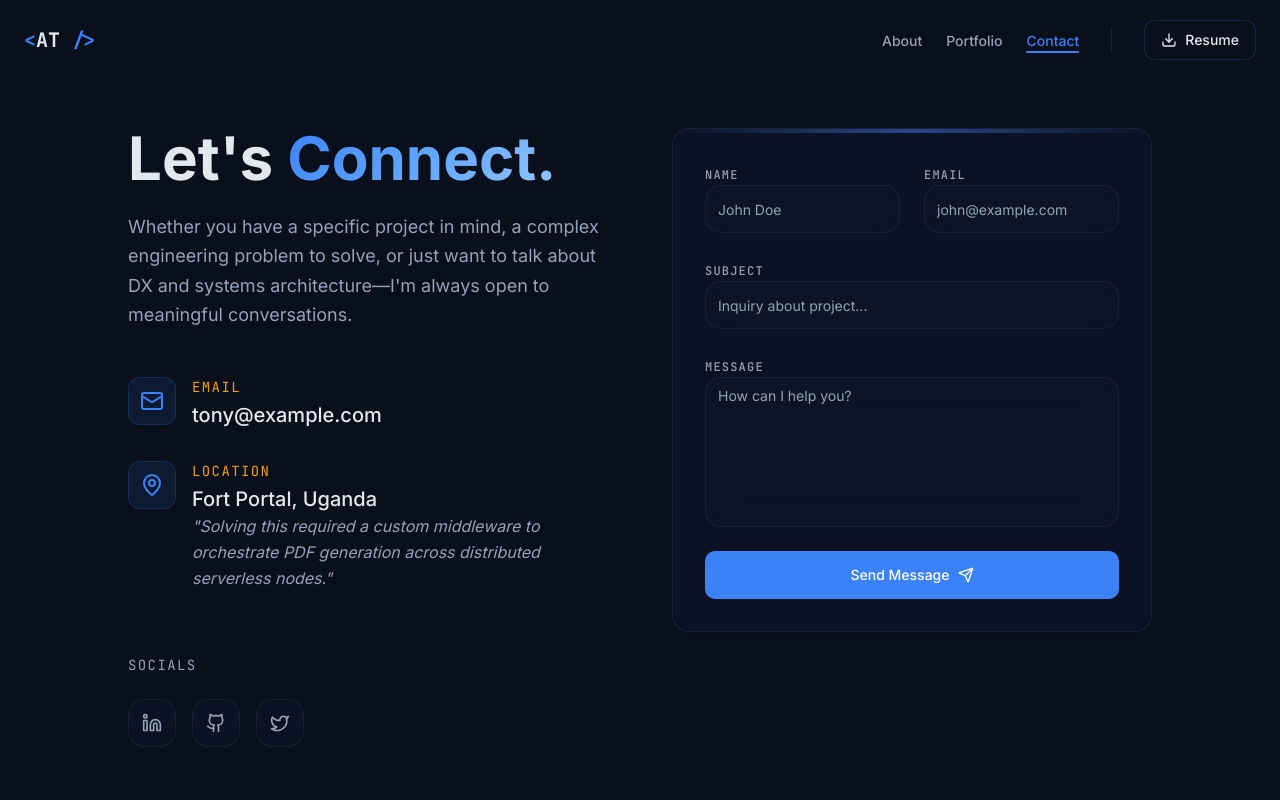
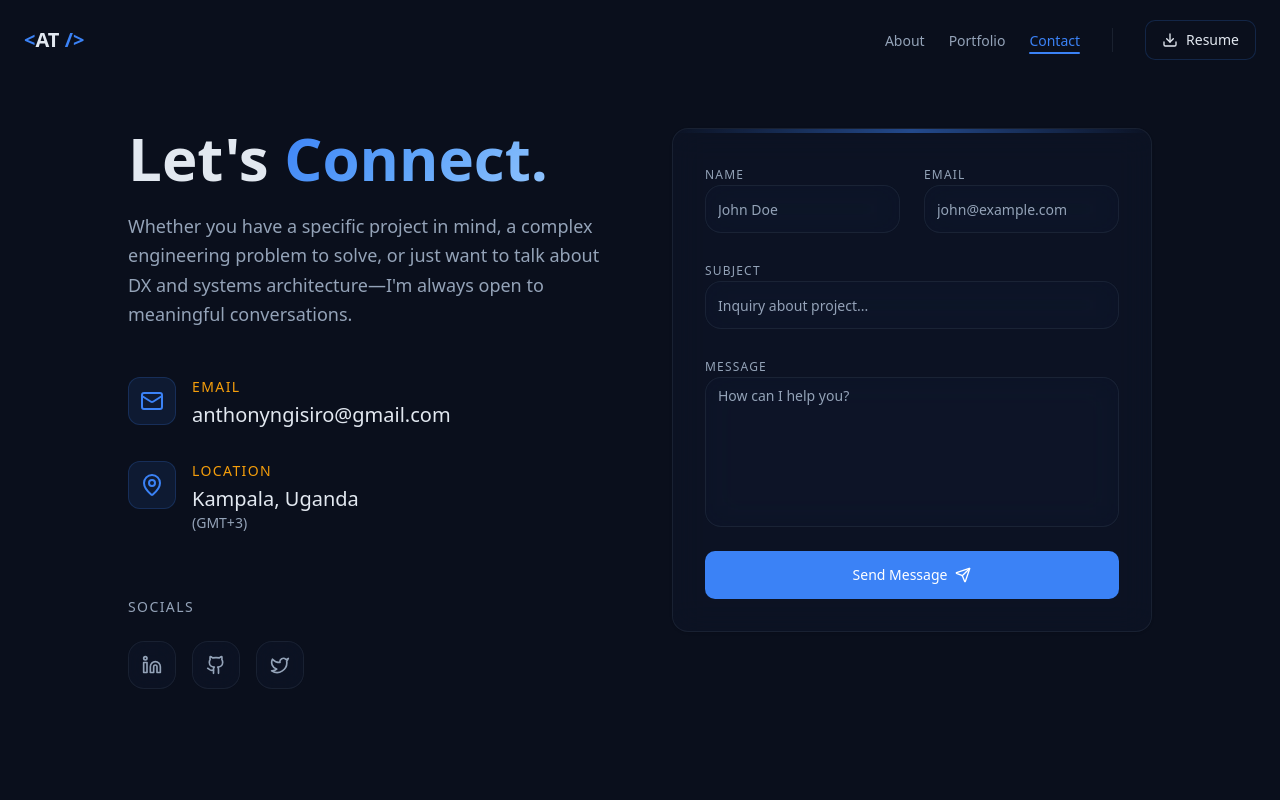
Before and after one commit to AskTiba/AskTiba-Engine, a Next.js app: page /contact in a window 1280 px wide. Shown: the top 800 px of the page. Built offline with nearby package versions, Linux system fonts and the light colour scheme.

Commit message:
fix: Optimize font loading, fix contact info, and update footer for privacy

```diff
--- a/package.json
+++ b/package.json
@@ -2,6 +2,7 @@
   "name": "tony-portfolio",
   "version": "0.1.0",
   "private": true,
+  "type": "module",
   "scripts": {
     "dev": "next dev",
     "build": "next build",
--- a/src/app/contact/page.tsx
+++ b/src/app/contact/page.tsx
@@ -29,8 +29,8 @@ export default function ContactPage() {
                 </div>
                 <div>
                   <h3 className="text-sm font-mono text-amber uppercase tracking-widest mb-1">Email</h3>
-                  <a href="mailto:tony@example.com" className="text-xl font-medium hover:text-electric transition-colors">
-                    tony@example.com
+                  <a href="mailto:anthonyngisiro@gmail.com" className="text-xl font-medium hover:text-electric transition-colors">
+                    anthonyngisiro@gmail.com
                   </a>
                 </div>
               </div>
@@ -42,11 +42,9 @@ export default function ContactPage() {
                 <div>
                   <h3 className="text-sm font-mono text-amber uppercase tracking-widest mb-1">Location</h3>
                   <p className="text-xl font-medium text-text">
-                    Fort Portal, Uganda
+                    Kampala, Uganda
                   </p>
-                  <p className="text-muted-foreground italic leading-relaxed">
-                    &quot;Solving this required a custom middleware to orchestrate PDF generation across distributed serverless nodes.&quot;
-                  </p>
+                  <p className="text-muted-foreground text-sm">(GMT+3)</p>
                 </div>
               </div>
             </div>
--- a/src/app/layout.tsx
+++ b/src/app/layout.tsx
@@ -1,23 +1,19 @@
 
 import type { Metadata } from "next";
-import { Inter, JetBrains_Mono } from "next/font/google";
 import "./globals.css";
 import { Toaster } from "react-hot-toast";
 import Header from "@/components/Header";
 import Footer from "@/components/Footer";
 import { PageWrapper } from "@/components/PageWrapper";
 
-const inter = Inter({
-  subsets: ["latin"],
+// Use system font stacks to avoid network timeouts during development
+const inter = {
   variable: "--font-inter",
-  display: "swap",
-});
+};
 
-const jetbrains = JetBrains_Mono({
-  subsets: ["latin"],
+const jetbrains = {
   variable: "--font-jetbrains",
-  display: "swap",
-});
+};
 
 export const metadata: Metadata = {
   title: {
--- a/src/components/Footer.tsx
+++ b/src/components/Footer.tsx
@@ -34,7 +34,7 @@ const Footer = () => {
                 <Link href="/contact" className="text-muted-foreground hover:text-electric transition-colors">Contact</Link>
               </li>
               <li>
-                <a href="/static/resume.pdf" target="_blank" rel="noopener noreferrer" className="text-muted-foreground hover:text-electric transition-colors">Resume</a>
+                <Link href="/contact" className="text-muted-foreground hover:text-electric transition-colors">Request CV</Link>
               </li>
             </ul>
           </nav>
```
